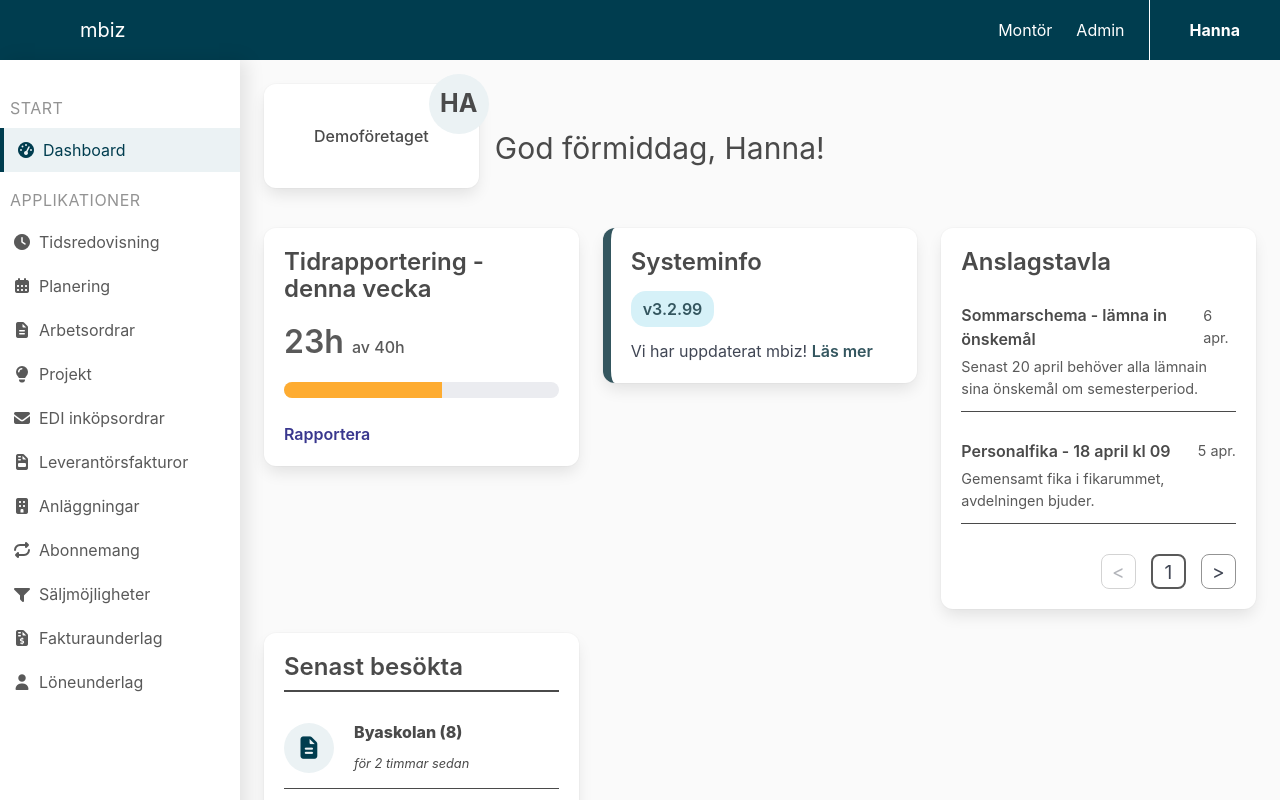
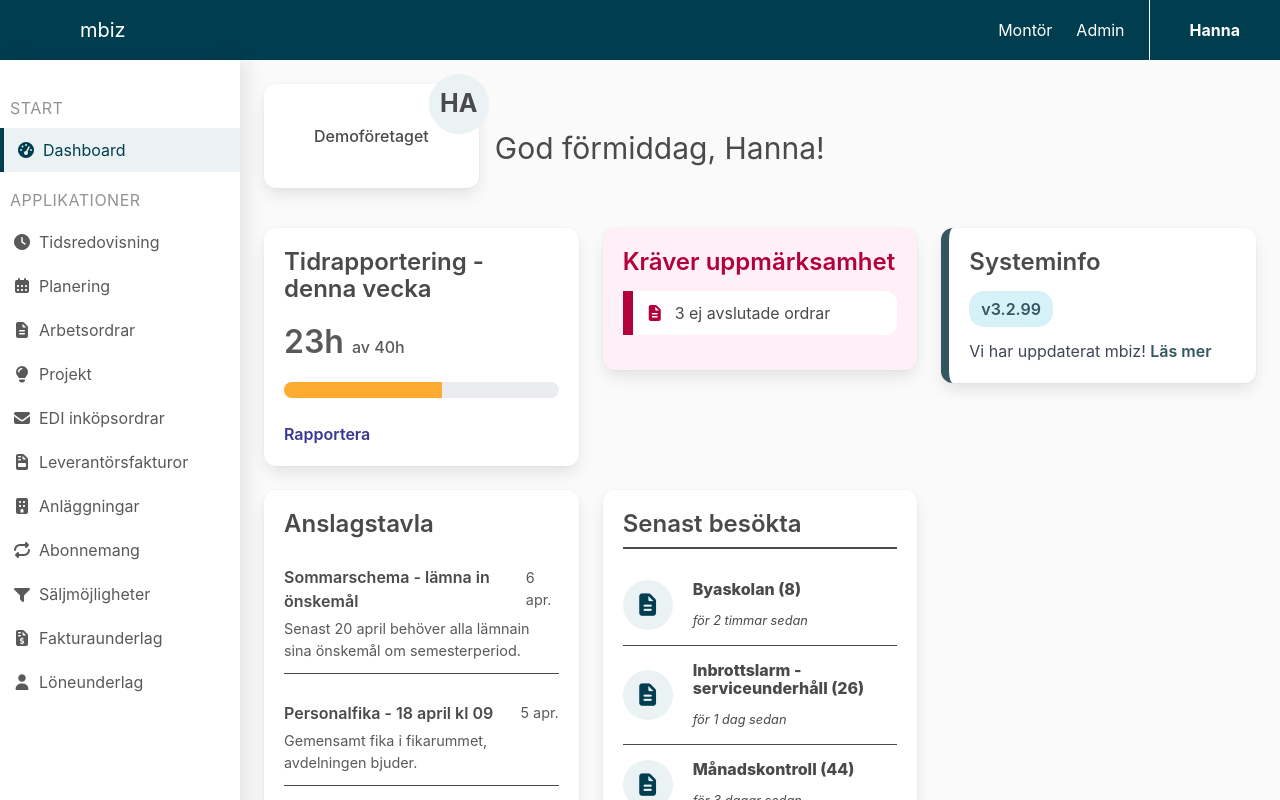
Before and after one commit to haan2402/dashboard-prototype, a Vue app: page /montor in a window 1280 px wide. Shown: the top 800 px of the page. Built offline with nearby package versions, Linux system fonts and the light colour scheme.

Commit message:
gjort mockdata för kräver uppmärksamhet och delat upp i montör och admin, hämtat in data från filen i attentionrequired komponenten, sedan hämtas olika listor in i de olika vyerna, lagt till en scss variabel

```diff
--- a/src/assets/styles/_variables.scss
+++ b/src/assets/styles/_variables.scss
@@ -25,5 +25,7 @@ $system-tag: #D6F1F8;
 $time-report-text: #39378E;
 $time-report-progress: #FEAC31;
 
+$attention-primary: #FFEFF7;
+
 //font-weights
 $font-weight-secondary: 600;
--- a/src/components/widgets/AttentionRequired.vue
+++ b/src/components/widgets/AttentionRequired.vue
@@ -0,0 +1,77 @@
+<!--widget för kräver uppmärksamhet-->
+<template>
+    <div class="box attention-card">
+        <h3 class="attention-title is-5 mb-4 has-text-weight-semibold">Kräver uppmärksamhet</h3>
+
+
+    <div v-for="item in items" :key="item.id" class="attention-item">
+
+        <!--vänster färgkant-->
+        <div class="left-bar" :style="{backgroundColor: item.color}"></div>
+
+        <!--ikon-->
+        <div class="icon" :style="{color: item.color}">
+            <i :class="item.icon"></i>
+        </div>
+
+        <!--text-->
+        <div class="text">
+            {{ item.text }}
+        </div>
+    </div>
+    </div>
+</template>
+
+<script setup>
+    import { computed } from 'vue';
+    import { attentionItems } from '@/mockdata/atttentionItems';
+
+    //props från vyer
+    const props = defineProps({
+        role: String
+    });
+
+    //rätt lista beroende på roll
+    const items = computed(() => {
+        return attentionItems[props.role] || [];
+    });
+</script>
+
+<!--kompletterande styling-->
+<style scoped lang="scss">
+@use "@/assets/styles/_variables.scss" as*;
+
+    .attention-card {
+        background-color: $attention-primary;
+    }
+
+    .attention-title {
+        color: $text-attention;
+    }
+
+    .attention-item {
+        display: flex;
+        align-items: center;
+        background-color: $surface-white;
+        margin-bottom: 15px;
+        border-radius: 0 12px 12px 0;
+        overflow: hidden;
+    }
+
+    .left-bar {
+        width: 10px;
+        align-self: stretch;
+    }
+
+    .icon {
+        margin-right: 8px;
+        margin-left: 10px;
+        padding: 10px;
+    }
+
+    .text {
+        padding: 10px 10px 10px 0;
+        color: $text-title;
+    }
+
+</style>
--- /dev/null
+++ b/src/mockdata/atttentionItems.js
@@ -0,0 +1,50 @@
+//mockdata för kräver uppmärksamhet, används i komponenten AttentionRequired.vue
+
+export const attentionItems = {
+    montor: [
+        {
+        id: 1,
+        text: "3 ej avslutade ordrar",
+        color: "#B3003D",
+        icon: "fas fa-file-lines"
+    }
+    ],
+    admin: [
+        {
+        id: 1,
+        text: "8 ej avslutade ordrar",
+        color: "#B3003D",
+        icon: "fas fa-file-lines"
+    },
+    {
+        id: 2,
+        text: "5 saknar tid föregående vecka",
+        color: "#39378E",
+        icon: "fas fa-clock"
+    },
+    {
+        id: 3,
+        text: "4 EDI-ordrar som inte kunde kopplas automatiskt",
+        color: "#003D4F",
+        icon: "fas fa-envelope"
+    },
+    {
+        id: 4,
+        text: "3 abonnemang att fakturera",
+        color: "#93136B",
+        icon: "fas fa-repeat"
+    },
+    {
+        id: 5,
+        text: "5 säljmöjligheter",
+        color: "#00606B",
+        icon: "fas fa-filter"
+    },
+    {
+        id: 6,
+        text: "2 att attestera",
+        color: "#005EA7",
+        icon: "fas fa-file-invoice-dollar"
+    },
+]
+}
--- a/src/views/AdminView.vue
+++ b/src/views/AdminView.vue
@@ -1,5 +1,6 @@
 <script setup>
 import TopInfoBar from '@/components/TopInfoBar.vue';
+import AttentionRequired from '@/components/widgets/AttentionRequired.vue';
 import NoticeBoard from '@/components/widgets/NoticeBoard.vue';
 import RecentlyVisited from '@/components/widgets/RecentlyVisited.vue';
 import SystemInfo from '@/components/widgets/SystemInfo.vue';
@@ -18,7 +19,7 @@ const user = {
   <div class="columns is-multiline">
 
   <div class="column is-4">
-    <TimeReport />
+    <AttentionRequired role="admin" />
   </div>
 
   <div class="column is-4">
--- a/src/views/MontorView.vue
+++ b/src/views/MontorView.vue
@@ -1,9 +1,11 @@
 <script setup>
 import TopInfoBar from '@/components/TopInfoBar.vue';
+import AttentionRequired from '@/components/widgets/AttentionRequired.vue';
 import NoticeBoard from '@/components/widgets/NoticeBoard.vue';
 import RecentlyVisited from '@/components/widgets/RecentlyVisited.vue';
 import SystemInfo from '@/components/widgets/SystemInfo.vue';
 import TimeReport from '@/components/widgets/TimeReport.vue';
+import { attentionItems } from '@/mockdata/atttentionItems';
 
 const user = {
   role: "montor"
@@ -18,6 +20,10 @@ const user = {
 
   <div class="column is-4">
     <TimeReport />
+  </div>
+
+  <div class="column is-4">
+    <AttentionRequired role="montor" />
   </div>
 
   <div class="column is-4">
```
